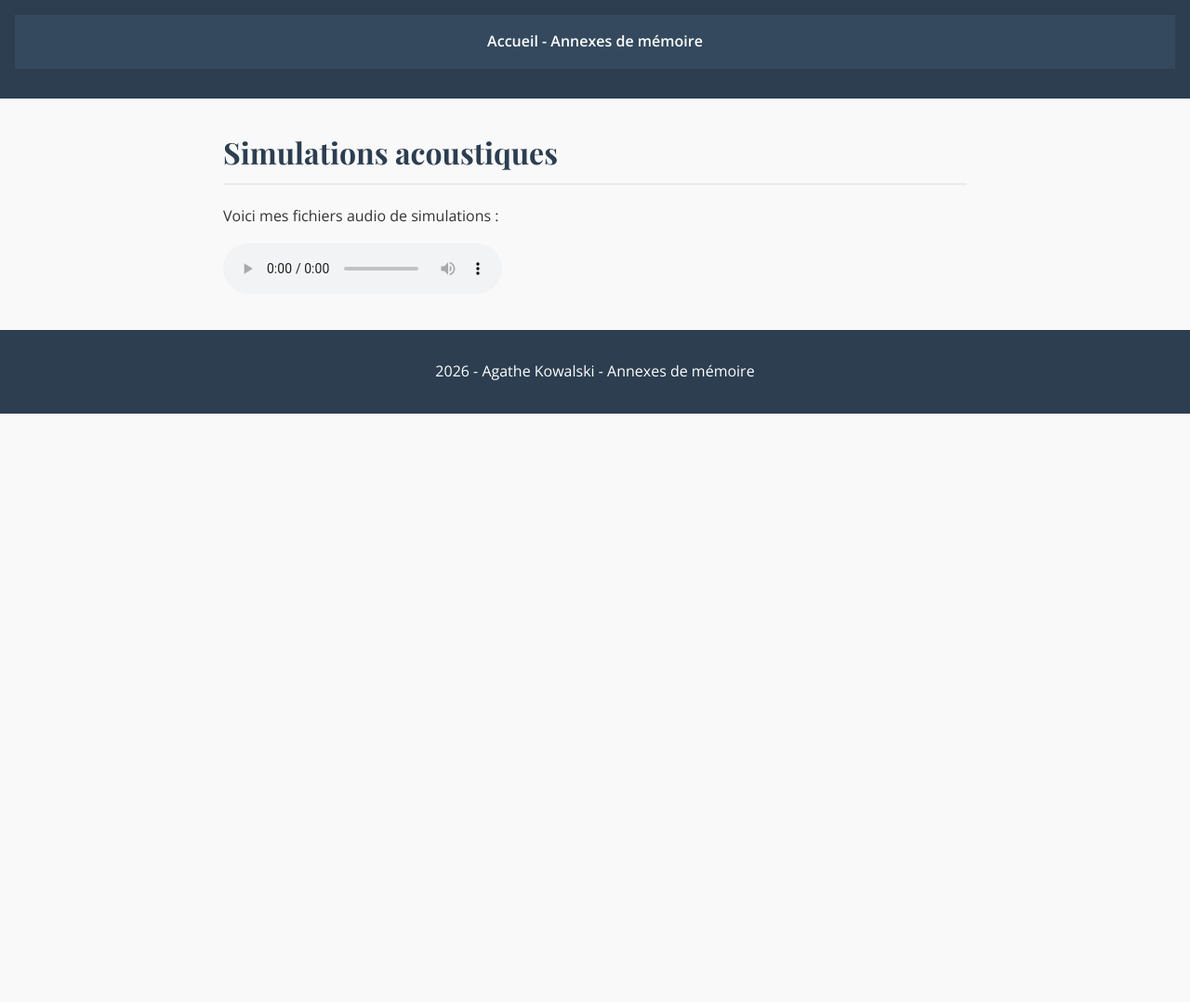
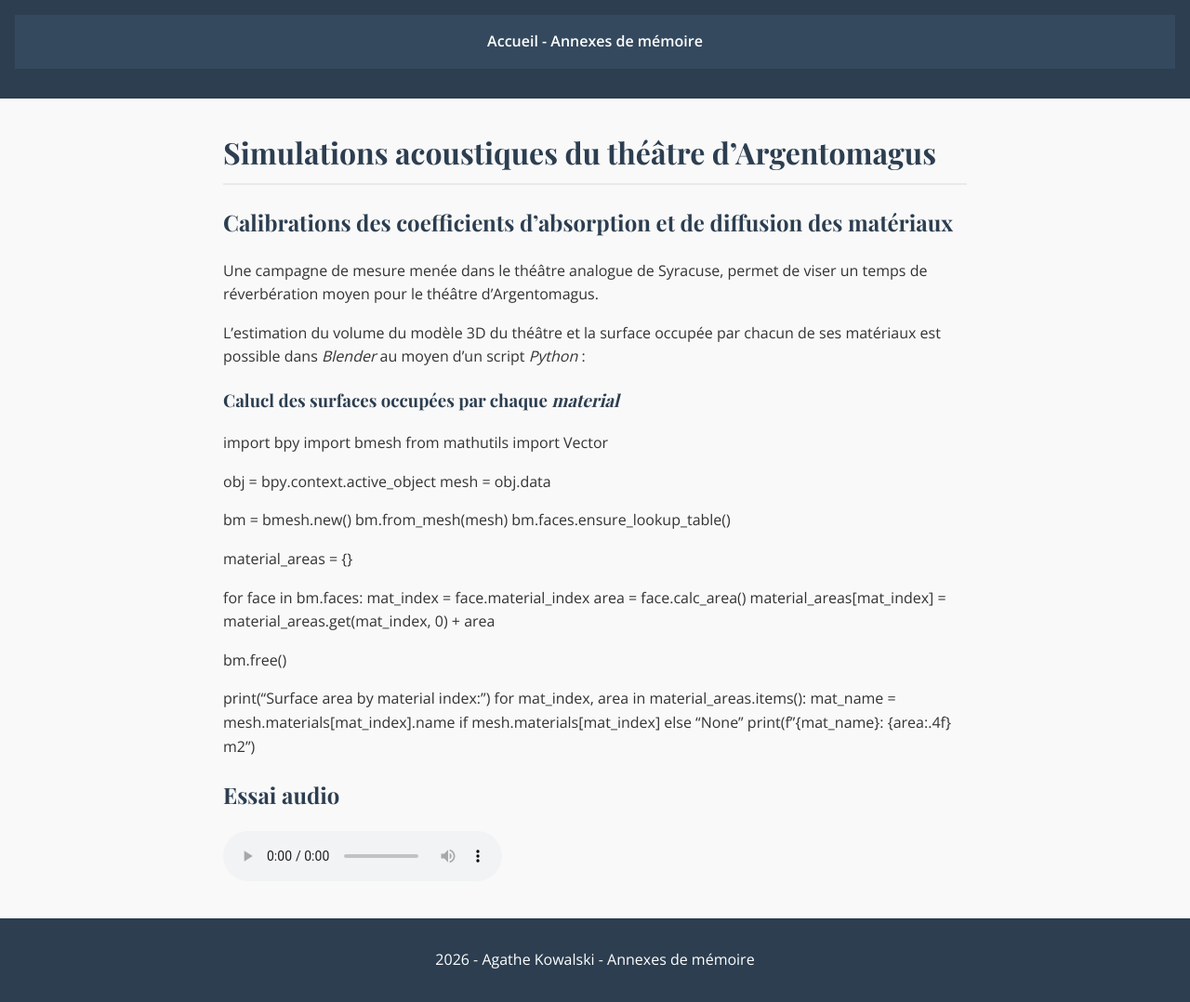
Before and after one commit to agathekowalski/ensll_memoire_p2026, a Jekyll site: the page built from simulations/index.md, in a window 1280 px wide. Shown: the whole page at 93% size. Built offline with Jekyll 4.4.1, drawn with Linux system fonts in a browser that asks for light colours; before the commit the page ends 900 px from its top, so only the background shows below that.

Commit message:
Update index.md

```diff
--- a/simulations/index.md
+++ b/simulations/index.md
@@ -3,9 +3,45 @@ layout: default
 title: Simulations acoustiques
 
 ---
-# Simulations acoustiques
+# Simulations acoustiques du théâtre d'Argentomagus
 
-Voici mes fichiers audio de simulations :
+## Calibrations des coefficients d'absorption et de diffusion des matériaux
+Une campagne de mesure menée dans le théâtre analogue de Syracuse, permet de viser un temps
+de réverbération moyen pour le théâtre d'Argentomagus.
+
+L'estimation du volume du modèle 3D du théâtre et la surface occupée par chacun de ses matériaux
+est possible dans _Blender_ au moyen d'un script _Python_ :
+
+### Calucl des surfaces occupées par chaque _material_
+
+import bpy
+import bmesh
+from mathutils import Vector
+
+obj = bpy.context.active_object
+mesh = obj.data
+
+bm = bmesh.new()
+bm.from_mesh(mesh)
+bm.faces.ensure_lookup_table()
+
+material_areas = {}
+
+for face in bm.faces:
+    mat_index = face.material_index
+    area = face.calc_area()
+    material_areas[mat_index] = material_areas.get(mat_index, 0) + area
+
+bm.free()
+
+print("Surface area by material index:")
+for mat_index, area in material_areas.items():
+    mat_name = mesh.materials[mat_index].name if mesh.materials[mat_index] else "None"
+    print(f"{mat_name}: {area:.4f} m2")
+
+
+
+## Essai audio
 
 <audio controls>
   <source src="{{ '/simulations/extrait1.mp3' | relative_url }}" type="audio/mpeg">
```
